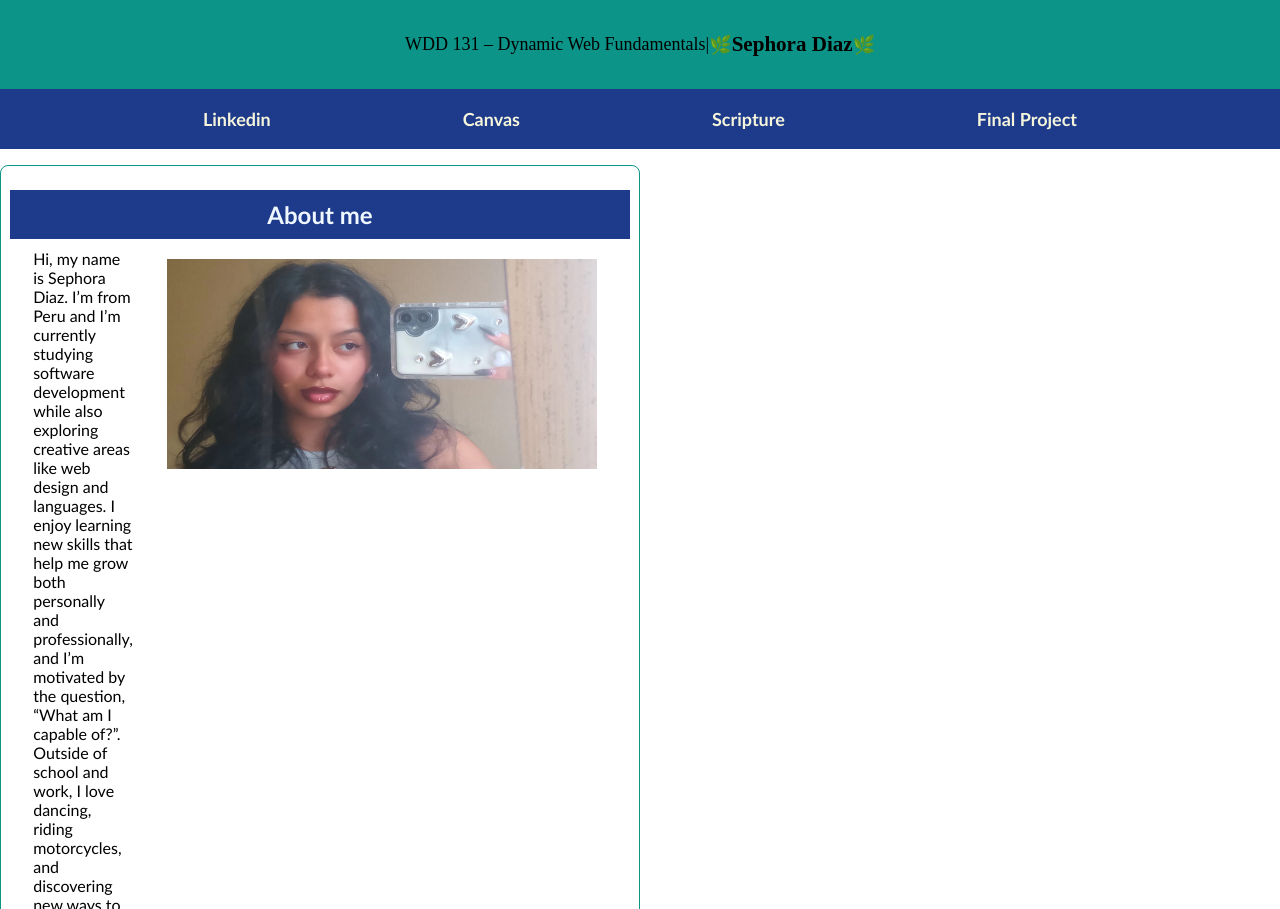
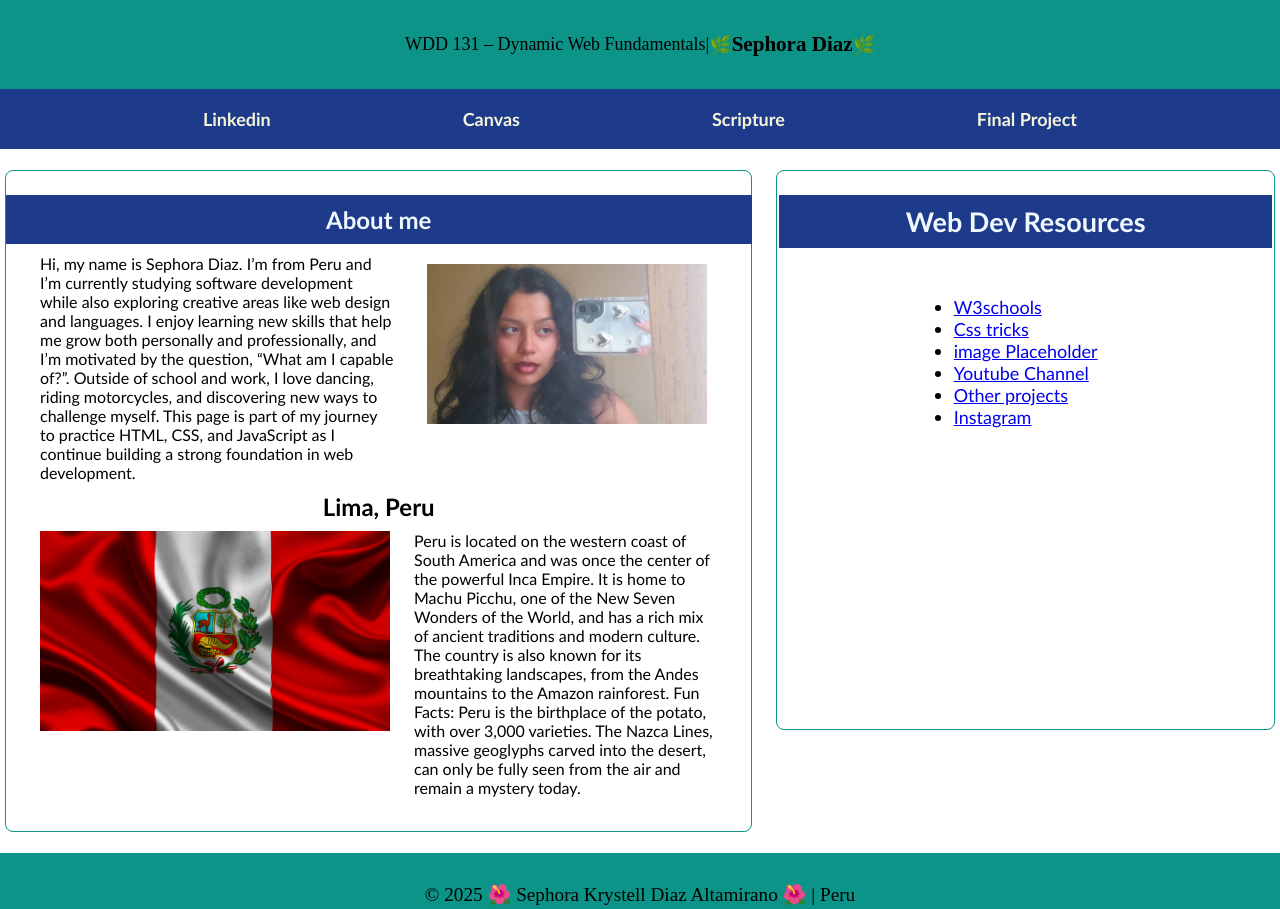
Before and after one commit to AdielSD/wdd131, a plain HTML site: page web projects/index.html in a window 1280 px wide. Shown: the top 909 px of the page. Drawn offline with Linux system fonts and the light colour scheme.

Commit message:
Second update

```diff
--- a/web projects/index.html
+++ b/web projects/index.html
@@ -4,9 +4,10 @@
     <meta charset="UTF-8">
     <meta name="viewport" content="width=device-width, initial-scale=1.0">
     <title>WDD 131 – Dynamic Web Fundamentals – Sephora Diaz</title>
-    <meta name="description" content=" This site demonstrates HTML, CSS, and JavaScript skills with a personal layout, navigation, images, and dynamic footer updates.""
+    <meta name="description" content=" This site demonstrates HTML, CSS, and JavaScript skills with a personal layout, navigation, images, and dynamic footer updates.">
     <meta name="author" content="Sephora Diaz">
     <link rel="stylesheet" href = "styles/base.css">
+    <script src="getdates.js" defer></script>
 </head>
 <body>
 <header>
@@ -33,7 +34,7 @@
 </header>
 <main>
 
-
+   <div class="cards">
 
     <section class="card">
         <h1> About me </h1>
@@ -48,16 +49,18 @@
          This page is part of my journey to practice HTML, CSS, and JavaScript as I continue building a strong foundation in web development.</p>
 
 
-         <div class="selfPicture"><img src = "images/WhatsApp Image 2025-09-11 at 11.12.01 AM.jpeg" alt="Sephora's Picture" height="230px" width="450px"></div>
+         <div class="selfPicture"><img src = "images/WhatsApp Image 2025-09-11 at 11.12.01 AM.jpeg" alt="Sephora's Picture" height="180px" width="300px"></div>
         </div>
 
 
 
 
-         <div class="country">
-            <h2>Lima, Peru</h2>
+<h2>Lima, Peru</h2>
+        <div class="country">
+
 
             <div class="flag"><img src="images/bandera peruana.jpeg" alt="bandera del Perú" height="200px" width="350px"></div>
+
 
 
 
@@ -75,16 +78,36 @@ The Nazca Lines, massive geoglyphs carved into the desert, can only be fully see
 
          </div>
     </section>
+
     <section class="card2">
+        <h1>Web Dev Resources</h1>
+
+        <div class="links">
+
+            <ul>
+                <li><a href="W3schools">W3schools</a></li>
+                <li><a href="Css tricks">Css tricks</a></li>
+                <li><a href="image holder">image Placeholder</a></li>
+                <li><a href="youtube"> Youtube Channel</a></li>
+                <li><a href="Other projects"> Other projects</a></li>
+                <li><a href="socials">Instagram</a></li>
+
+            </ul>
+        </div>
 
     </section>
+
+   </div>
+
+
 
 </main>
 <footer>
     <p>
-    &copy; <span id="currentyear">2025</span> &#127802 Sephora Diaz &#127802 | Peru
+    &copy; <span id="currentyear">2025</span> &#127802 Sephora Krystell Diaz Altamirano &#127802 | Peru
   </p>
   <p id="lastModified"></p>
+
 </footer>
 </body>
 </html>
--- a/web projects/styles/base.css
+++ b/web projects/styles/base.css
@@ -53,7 +53,7 @@ nav a:hover {
     justify-content:left;
     flex-direction: column;
     align-items:center;
-    width: 50%;
+    width: 60%;
    margin: 0%;
    padding: 10px;
    border: 1px solid #0D9488;
@@ -72,7 +72,7 @@ nav a:hover {
 .card h1 {
     text-align: center;
     background-color: #1E3A8A;
-    width: 105%;
+    width: 107%;
     margin: 0;
     color: aliceblue;
     padding: 10px;
@@ -101,3 +101,72 @@ nav a:hover {
     text-decoration-color: #0D9488;
 
 }
+
+/* country section */
+
+.country {
+display: flex ;
+align-items: flex-end right;
+justify-content: space-between;
+gap: 1.5rem;
+padding: 10px;
+
+}
+
+
+/*Secondary section of the webpage*/
+
+.card2 {
+    display: flex;
+    justify-content:flex-end;
+    flex-direction: column;
+    align-items:center;
+    width: 40%;
+   margin: 0%;
+   padding: 10px;
+   border: 1px solid #0D9488;
+   border-radius: 8px;
+   padding: 1.5rem;
+   margin: 1rem 0;
+
+   font-family: 'Gill Sans', 'Gill Sans MT', Calibri, 'Trebuchet MS', sans-serif;
+
+}
+
+.cards {
+
+    display: flex;
+    justify-content: space-between;
+    align-items: flex-start;
+    gap: 1.5rem;
+    padding: 5px;
+
+}
+
+.card2 {
+    height: 560px;
+    align-items: center;
+    justify-content: flex-start;
+    gap: 3rem;
+    font-size: large;
+
+
+}
+
+.card2 h1 {
+    background-color: #1E3A8A;
+    color: aliceblue;
+    width: 110%;
+    text-align: center;
+    padding: 10px;
+    margin: 0;
+    margin-top: 0;
+}
+
+footer {
+    background-color: #0D9488;
+    height: 100px;
+    text-align: center;
+    padding: 30px;
+    font-size: larger;
+}
```
Also changed, not shown: web projects/scripts/getdates.js (+9 -0 lines).
